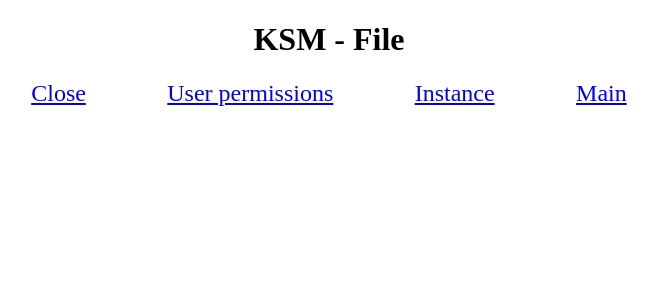
After one commit to Swanchick/ksm-panel, a Flask app: template templates/instance/file.html in a window 1280 px wide. The commit adds this page. Shown: the top 300 px of the page, without its empty margins (311-967 px from the left). Run offline with Flask 3, Linux system fonts and the light colour scheme; the template is opened without the code that fills it, so the values that code supplies are empty; parts of the project's set-up code (start-up, migrations or seed data) failed here and were passed over.

Commit message:
Added file.html file.css, file.js

```diff
--- a/main.py
+++ b/main.py
@@ -152,13 +152,11 @@ def authorization():
 
         response = engine_connector.user_authorization(username, password)
 
-        if response["status"] != 200:
-            return redirect("/login/")
+        if response["status"] == 200:
+            user_key = response["user_data"]["key"]
+            session["user_key"] = user_key
 
-        user_key = response["user_data"]["key"]
-        session["user_key"] = user_key
-
-        return redirect("/")
+            return redirect("/")
 
     return render_template("login.html")
 
@@ -234,5 +232,10 @@ def instance_folder(instance_id: int):
     return render_template("instance/folders.html", instance_id=instance_id, folders=folders, folder=folder_path)
 
 
+@app.route("/instance/<instance_id>/folders/", methods=["GET", "POST"])
+def folder_folder(instance_id: int):
+    return render_template()
+
+
 if __name__ == "__main__":
     app.run(debug=True)
--- a/panel/__init__.py
+++ b/panel/__init__.py
@@ -0,0 +1 @@
+from .panel import Panel
--- a/static/js/folders.js
+++ b/static/js/folders.js
@@ -5,6 +5,9 @@ $(document).on("click", "a.file", (e) => {
 
     e.preventDefault();
     let filename = e.target.text;
+
+
+
 });
 
 $(document).on("click", "a.folder", (e) => {
--- /dev/null
+++ b/templates/instance/file.html
@@ -0,0 +1,27 @@
+{% extends "base.html" %}
+
+{% block stylesheets %}
+    <link rel= "stylesheet" type="text/css" href="{{ url_for('static', filename='css/file.css') }}">
+{% endblock %}
+
+{% block title %}File{% endblock %}
+{% block instances %}File{% endblock %}
+
+{% block header %}
+    <a href="/">Close</a>
+    <a href="/instance/{{ instance_id }}/permissions">User permissions</a>
+    <a href="#">Instance</a>
+    <a href="/instance/{{ instance_id }}/">Main</a>
+{% endblock %}
+
+{% block main %}
+    <input type="hidden" id="instance_id" value="{{ instance_id }}">
+
+    <div class="file">
+
+    </div>
+{% endblock %}
+
+{% block scripts %}
+    <script src="{{ url_for('static', filename='js/file.js') }}"></script>
+{% endblock %}
--- a/templates/instance/folders.html
+++ b/templates/instance/folders.html
@@ -4,7 +4,7 @@
     <link rel= "stylesheet" type="text/css" href="{{ url_for('static', filename='css/folders.css') }}">
 {% endblock %}
 
-{% block title %}User permissions{% endblock %}
+{% block title %}Folders{% endblock %}
 {% block instances %}Folders{% endblock %}
 
 {% block header %}
```
Also changed, not shown: panel/panel.py (+8 -1 lines), static/css/file.css (added), static/js/file.js (added).
